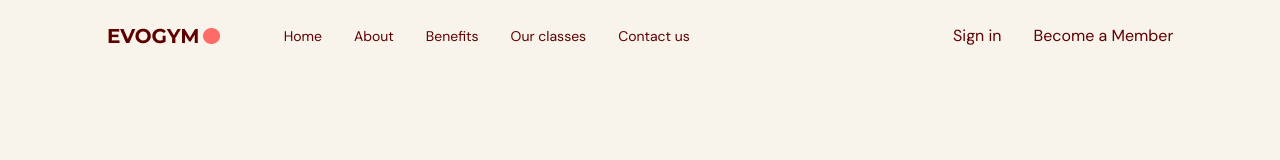
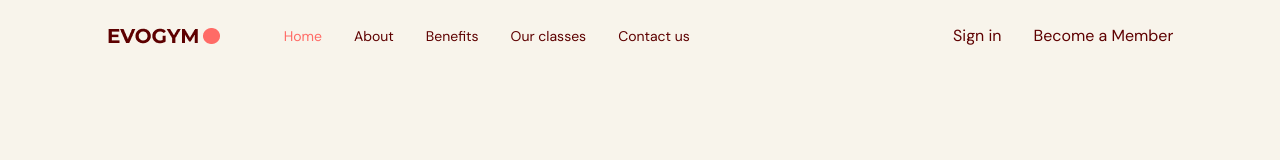
Before and after one commit to Cyberpunk2027/Fitness-app, a React (Vite) app in the folder Finetness/: page / in a window 1280 px wide. Shown: the top 160 px of the page. Built offline with nearby package versions, Linux system fonts and the light colour scheme.

Commit message:
added navbar

```diff
--- a/Finetness/src/App.tsx
+++ b/Finetness/src/App.tsx
@@ -1,12 +1,17 @@
 import Navbar from "./components/navbar/Navbar"
-
+import {useState} from "react"
 
 
 
 function App() {
+  const [selectedPage, setSelectedPage] = useState("home")
+
   return (
       <div className='app bg-gray-20'>
-        <Navbar/>
+        <Navbar
+          selectedPage={selectedPage}
+          setSelectedPage={setSelectedPage}
+        />
       </div>
   )
 }
--- a/Finetness/src/components/navbar/Link.tsx
+++ b/Finetness/src/components/navbar/Link.tsx
@@ -1,14 +1,26 @@
 import AnchorLink from "react-anchor-link-smooth-scroll"
 
 type Props = {
-    page: string
+    page: string,
+    selectedPage: string,
+    setSelectedPage: (value: string) => void
 }
 
 const Link = ({
-    page
+    page,
+    selectedPage,
+    setSelectedPage
 }: Props) => {
+  const lowerCasePage = page.toLowerCase().replace(/ /g, "")
+
   return (
-    <AnchorLink>
+    <AnchorLink
+    className={`${selectedPage === lowerCasePage ? "text-primary-500" : ""}
+      transition duration-500 hover:text-primary-300
+    `}
+    href={`#${lowerCasePage}`}
+    onClick={() => setSelectedPage(lowerCasePage)}
+    >
         {page}
     </AnchorLink>
   )
--- a/Finetness/src/components/navbar/Navbar.tsx
+++ b/Finetness/src/components/navbar/Navbar.tsx
@@ -1,10 +1,14 @@
 import {useState, useEffect} from "react"
 import { Bars3Icon, XMarkIcon } from "@heroicons/react/24/solid"
 import Logo from "@/assets/Logo.png"
+import Link from "./Link"
 
-type Props = {}
+type Props = {
+    selectedPage: string,
+    setSelectedPage: (value: string) => void
+}
 
-const Navbar = (props: Props) => {
+const Navbar = ({selectedPage, setSelectedPage}: Props) => {
     const flexBetween = "flex items-center justify-between"
   return (
     <nav>
@@ -20,11 +24,30 @@
                     {/* RIGHT SIDE */}
                     <div className={`${flexBetween} w-full`}>
                         <div className={`${flexBetween} gap-8 text-sm`}>
-                            <p>Home</p>
-                            <p>About</p>
-                            <p>Benefits</p>
-                            <p>Our classes</p>
-                            <p>Contact us</p>
+                            <Link
+                                page="Home"
+                                selectedPage={selectedPage}
+                                setSelectedPage={setSelectedPage}
+                                />
+                            <Link
+                                page="About"
+                                selectedPage={selectedPage}
+                                setSelectedPage={setSelectedPage}
+                                />
+                            <Link
+                                page="Benefits"
+                                selectedPage={selectedPage}
+                                setSelectedPage={setSelectedPage}
+                                />
+                            <Link
+                                page="Our classes"
+                                selectedPage={selectedPage}
+                                setSelectedPage={setSelectedPage}
+                                />
+                            <Link page="Contact us"
+                                selectedPage={selectedPage}
+                                setSelectedPage={setSelectedPage}
+                                />
                         </div>
                         <div className={`${flexBetween} gap-8`}>
                             <p>Sign in</p>
```
